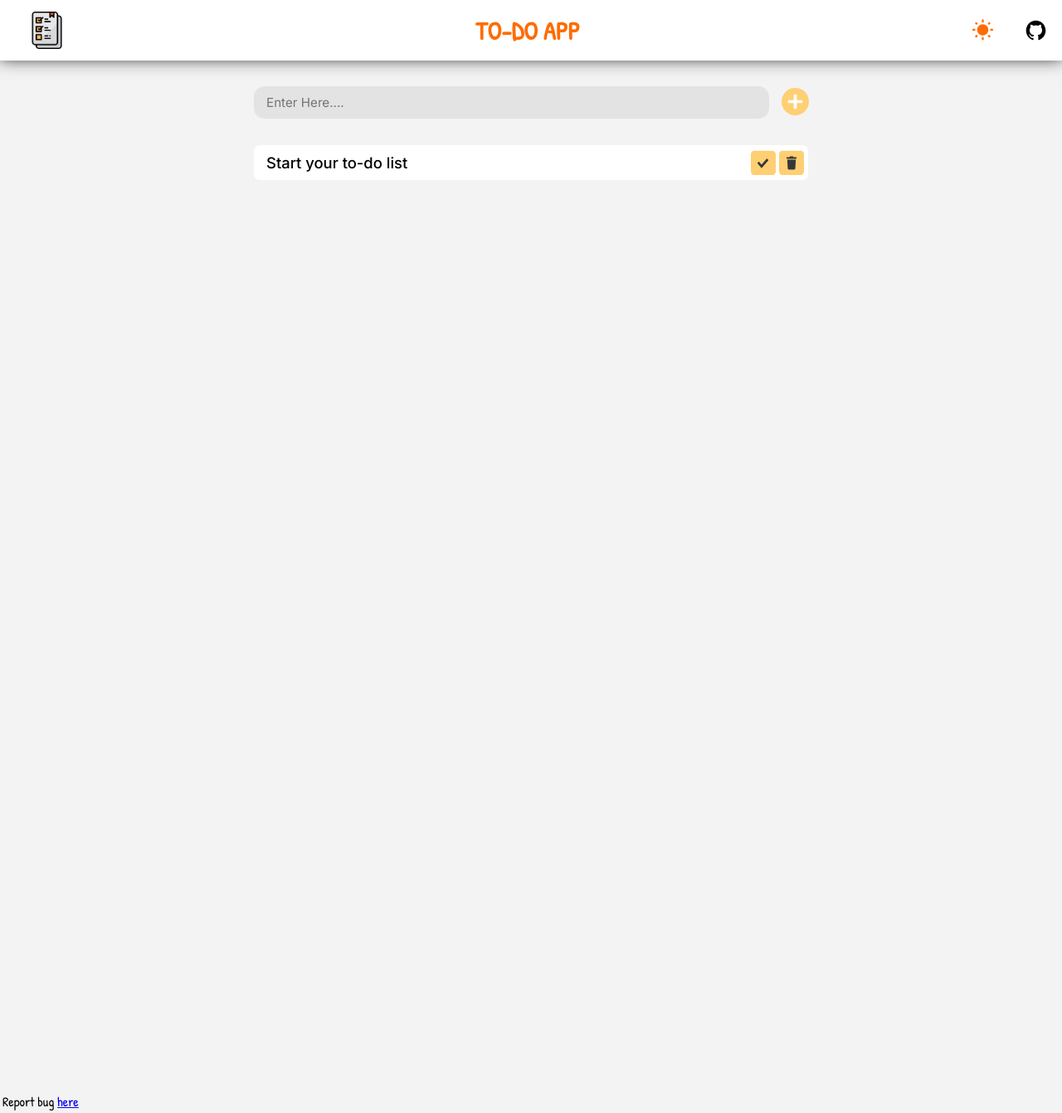
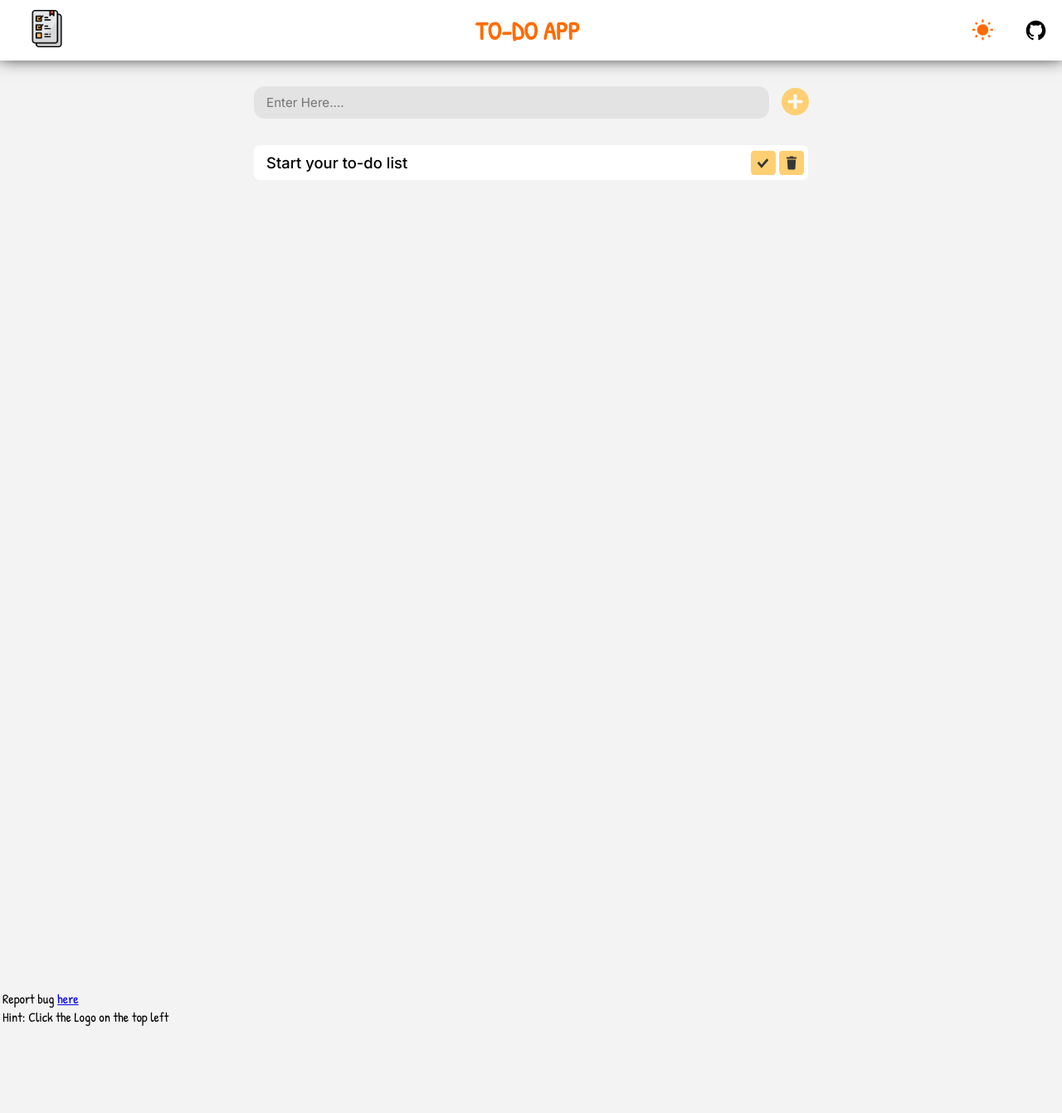
Before and after one commit to anargya-anubhawa/todo-app, a plain HTML site: page index.html in a window 1280 px wide. Shown: the whole page at 83% size. After the commit the page ends 1249 px from the top, so only its background shows below. Drawn offline with Linux system fonts and the light colour scheme.

Commit message:
Add New Code

```diff
--- a/index.html
+++ b/index.html
@@ -18,7 +18,7 @@
     <section id="main-container">
       <header id="head">
         <div id="logo-icon">
-          <img height="45vw" width="45vw" src="./assets/todo.png" alt="TODO" />
+          <a href="https://github.com/anargya-anubhawa/todo-app/releases/download/v1.0.0-android/TODO.App.v1_0_0-Android.apk"><img height="45vw" width="45vw" src="./assets/todo.png" alt="TODO" /></a>
         </div>
         <div id="logo">
           <p>TO-DO APP</p>
@@ -84,9 +84,10 @@
       <section id="TODOs"></section>
     </section>
 
-    <div style="position: relative; width: 87vw; height: 87vw;">
+    <div style="position: relative; width: 87vw; height: 79vw;">
     <div style="margin-left: 3px; position: absolute; bottom: 1vw; font-family: Patrick Hand; >">
-    <p align="bottom">Report bug <a href="https://github.com/anargya-anubhawa/todo-app/issues">here</a></p>
+    <p align="bottom">Report bug <a href="https://github.com/anargya-anubhawa/todo-app/issues">here</a>
+    <br>Hint: Click the Logo on the top left</p>
     </div>
 </div>
 
--- a/style.css
+++ b/style.css
@@ -109,6 +109,7 @@ body {
   align-items: center;
   margin: auto;
   cursor: pointer;
+  text-decoration: none;
 }
 
 #head #logo p {
```
